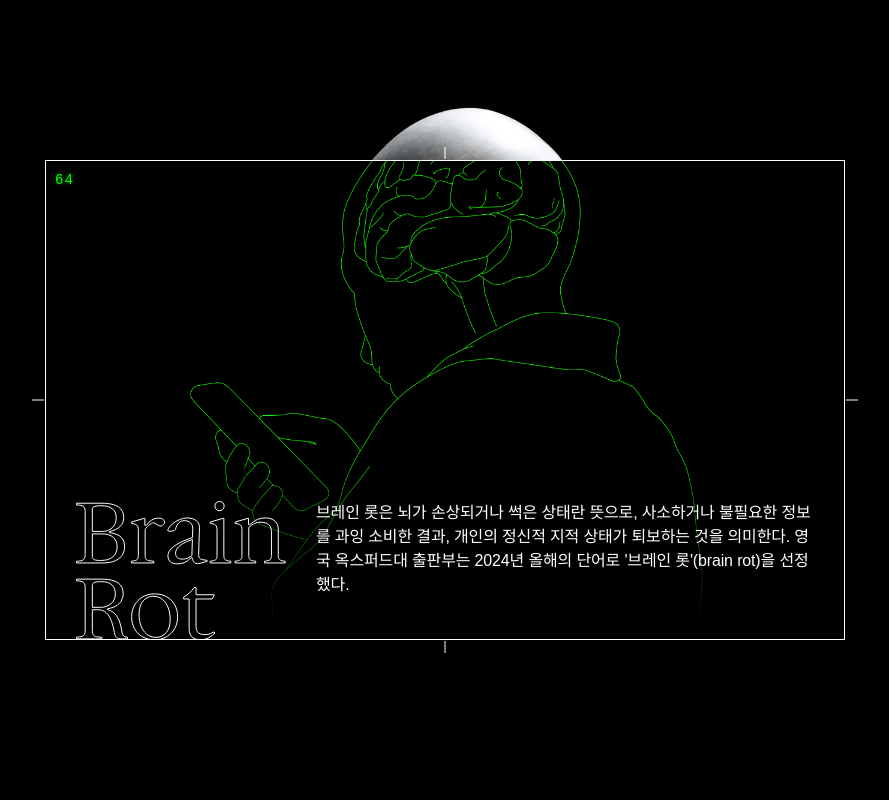
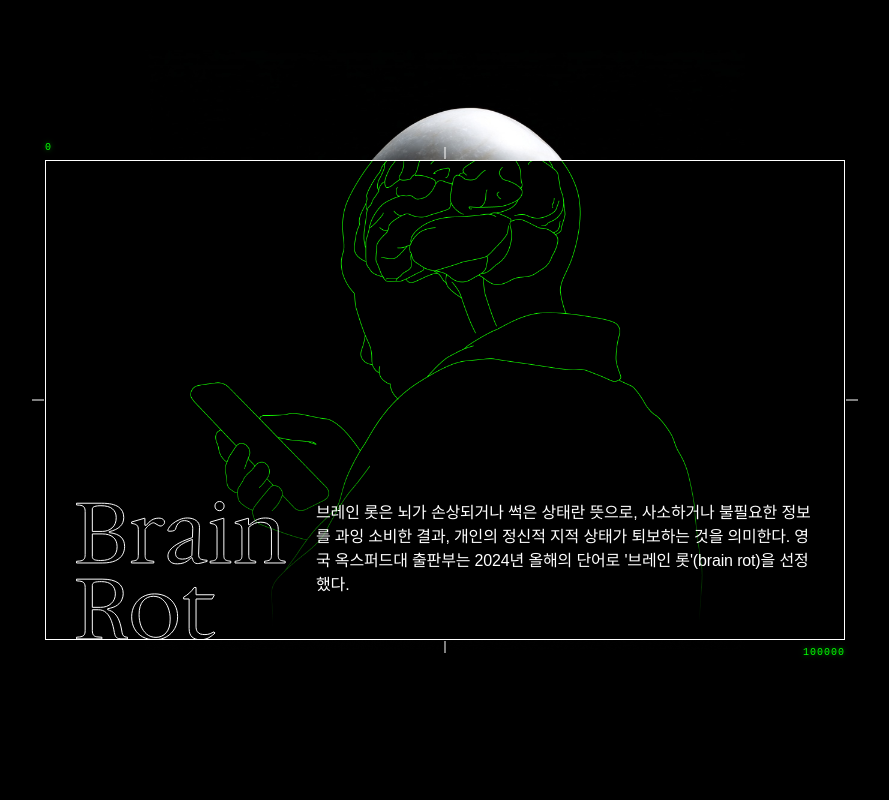
Before and after one commit to jaysongpung/brain-rot, a Next.js app: page / in a window 1280 px wide. Shown: the top 800 px of the page, without its empty margins (195-1084 px from the left). Built offline with nearby package versions, Linux system fonts and the light colour scheme.

Commit message:
xray decos

```diff
--- a/app/globals.css
+++ b/app/globals.css
@@ -79,10 +79,21 @@ body {
 /* 스크롤 기반 숫자 표시 */
 .scroll-number {
   position: absolute;
-  top: 10px;
-  left: 10px;
+  top: -20px;
+  left: 0px;
   font-family: monospace;
-  font-size: 14px;
+  font-size: 10px;
+  color: #00ff00;
+  letter-spacing: 1px;
+  text-shadow: 0 0 5px rgba(0, 255, 0, 0.5);
+}
+/* 스크롤 기반 숫자 표시 */
+.scroll-number2 {
+  position: absolute;
+  bottom: -20px;
+  right: 0px;
+  font-family: monospace;
+  font-size: 10px;
   color: #00ff00;
   letter-spacing: 1px;
   text-shadow: 0 0 5px rgba(0, 255, 0, 0.5);
--- a/components/Mask.js
+++ b/components/Mask.js
@@ -13,6 +13,7 @@ export default function Mask() {
     const prevBrainImageRef = useRef(null);
     const [currentBrainImage, setCurrentBrainImage] = useState(null);
     const [scrollNumber, setScrollNumber] = useState(0);
+    const [scrollNumber2, setScrollNumber2] = useState(0);
     const [shouldAnimate, setShouldAnimate] = useState(false);
 
     useEffect(() => {
@@ -64,7 +65,8 @@ export default function Mask() {
             const maskHeight = vh - (idleTop2 - Math.abs(deltaTop));
 
             // 스크롤 기반 숫자 업데이트 (빠르게 변화)
-            setScrollNumber(Math.floor(currentScrollY * 10 + Math.random() * 100));
+            setScrollNumber(Math.floor(currentScrollY * 10));
+            setScrollNumber2(100000 - Math.floor(currentScrollY * 10));
 
             if (foregroundRef.current) {
                 foregroundRef.current.style.transform = `translateY(${-currentScrollY - currentTop}px)`;
@@ -257,6 +259,7 @@ export default function Mask() {
 
                 {/* 스크롤 기반 숫자 표시 */}
                 <div className="scroll-number">{scrollNumber}</div>
+                <div className="scroll-number2">{scrollNumber2}</div>
             </div>
 
             {/* 마스크 컨테이너 */}
```
